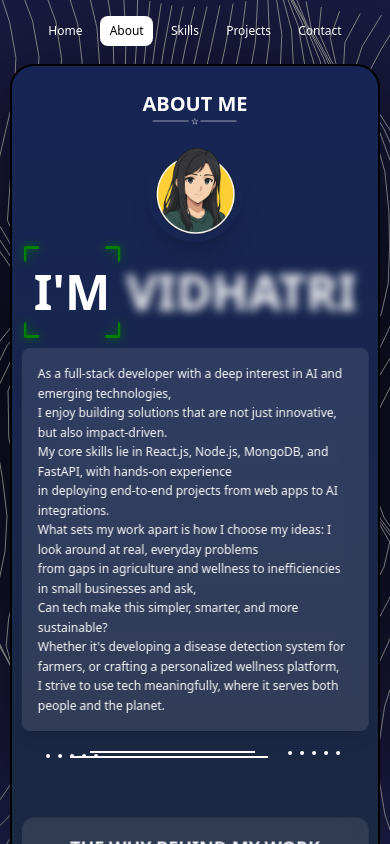
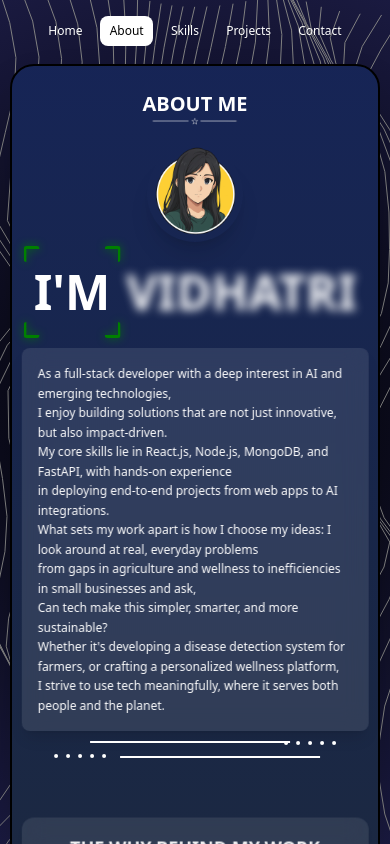
Before and after one commit to thakur-vidhatri/portfolio, a Next.js app: page /about in a window 390 px wide. Built offline with nearby package versions, Linux system fonts and the light colour scheme; a web font is replaced by a local one.

Commit message:
final changes done

```diff
--- a/app/about/page.js
+++ b/app/about/page.js
@@ -321,7 +321,11 @@ export default function AboutPage() {
           >
             <div className="flex items-center justify-center w-full py-10">
               {/* Left Dots */}
-              <div className="flex absolute left-4 gap-2 mr-4">
+              <div
+                className={`flex absolute gap-2 mr-4 ${
+                  isMobile ? "left-6" : isTablet ? "left-4" : "left-4"
+                }`}
+              >
                 {[...Array(5)].map((_, i) => (
                   <div
                     key={i}
@@ -331,11 +335,11 @@ export default function AboutPage() {
               </div>
 
               {/* Horizontal Lines */}
-              <div className="flex flex-col items-start">
+              <div className="flex flex-col items-center">
                 <div
-                  className={`h-0.5 md:h-1 absolute bg-white mb-4 ${
+                  className={`h-0.5 md:h-1 absolute bg-white ${
                     isMobile
-                      ? "left-[40px] w-[60%]"
+                      ? "left-[90px] w-[200px]"
                       : isTablet
                       ? "left-[80px] w-[65%]"
                       : "left-[116px] w-[70%]"
@@ -344,7 +348,7 @@ export default function AboutPage() {
                 <div
                   className={`h-0.5 md:h-1 absolute bg-white ${
                     isMobile
-                      ? "top-[35px] left-[60px] w-[50%]"
+                      ? "top-[25px] left-[60px] w-[200px]"
                       : isTablet
                       ? "top-[45px] left-[140px] w-[60%]"
                       : "top-[58px] left-[192px] w-[70%]"
@@ -356,7 +360,7 @@ export default function AboutPage() {
               <div
                 className={`flex absolute gap-2 ml-4 ${
                   isMobile
-                    ? "top-[35px] right-[20px]"
+                    ? "top-[25px] right-6"
                     : isTablet
                     ? "top-[45px] right-[40px]"
                     : "top-[55px] right-[64px]"
--- a/app/projects/page.js
+++ b/app/projects/page.js
@@ -64,7 +64,7 @@ const projects = [
     description:
       " Developed a deep learning project for potato disease detection using a CNN trained on potato leaf diseases. Built a FastAPI backend for model deployment and integrated it with a React.js frontend to create a complete web application. ",
     features: ["Comic-style narration", "Dynamic lighting", "Multiple paths"],
-    images: ["/scarlet1.png", "/scarlet2.png", "/scarlet3.png"],
+    images: ["/pot2.png", "/pot1.png"],
     github: "https://github.com/thakur-vidhatri/potato_disease",
   },
   {
```
Also changed, not shown: public/pot1.png (added), public/pot2.png (added).
